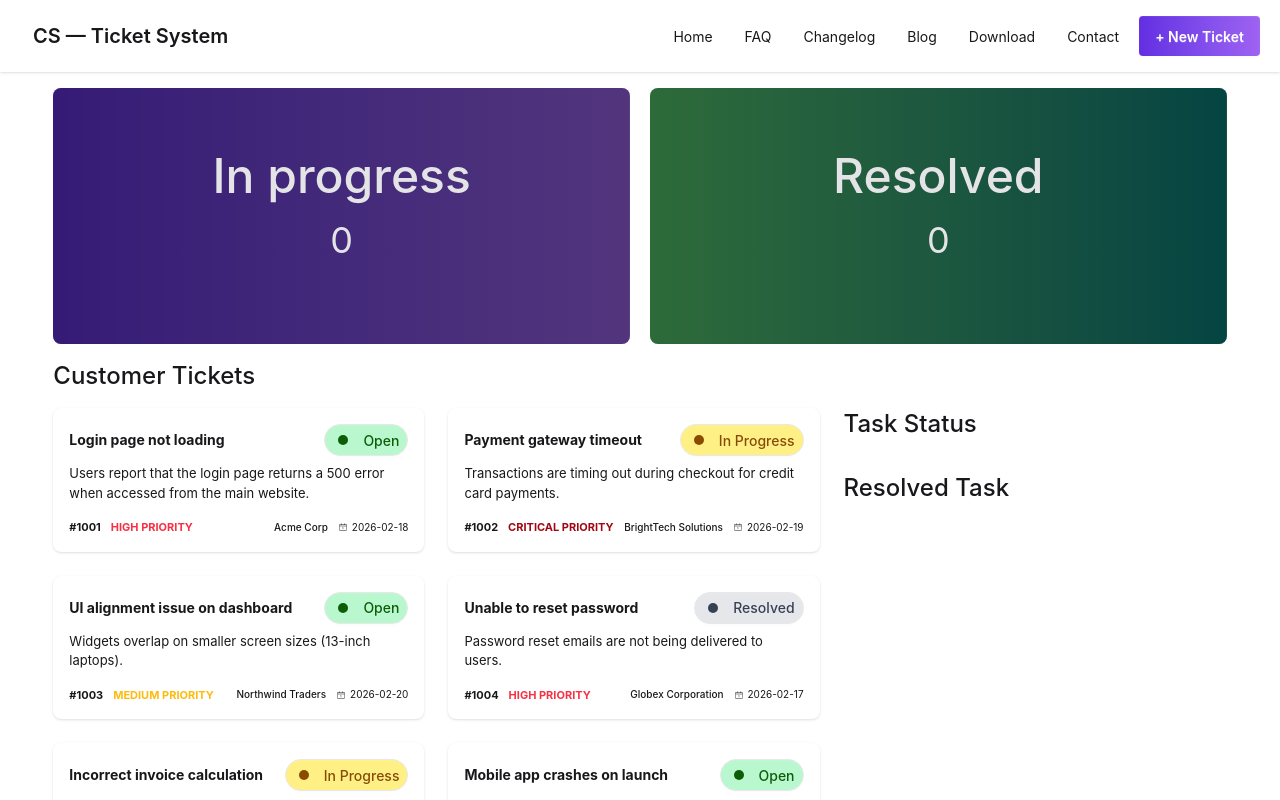
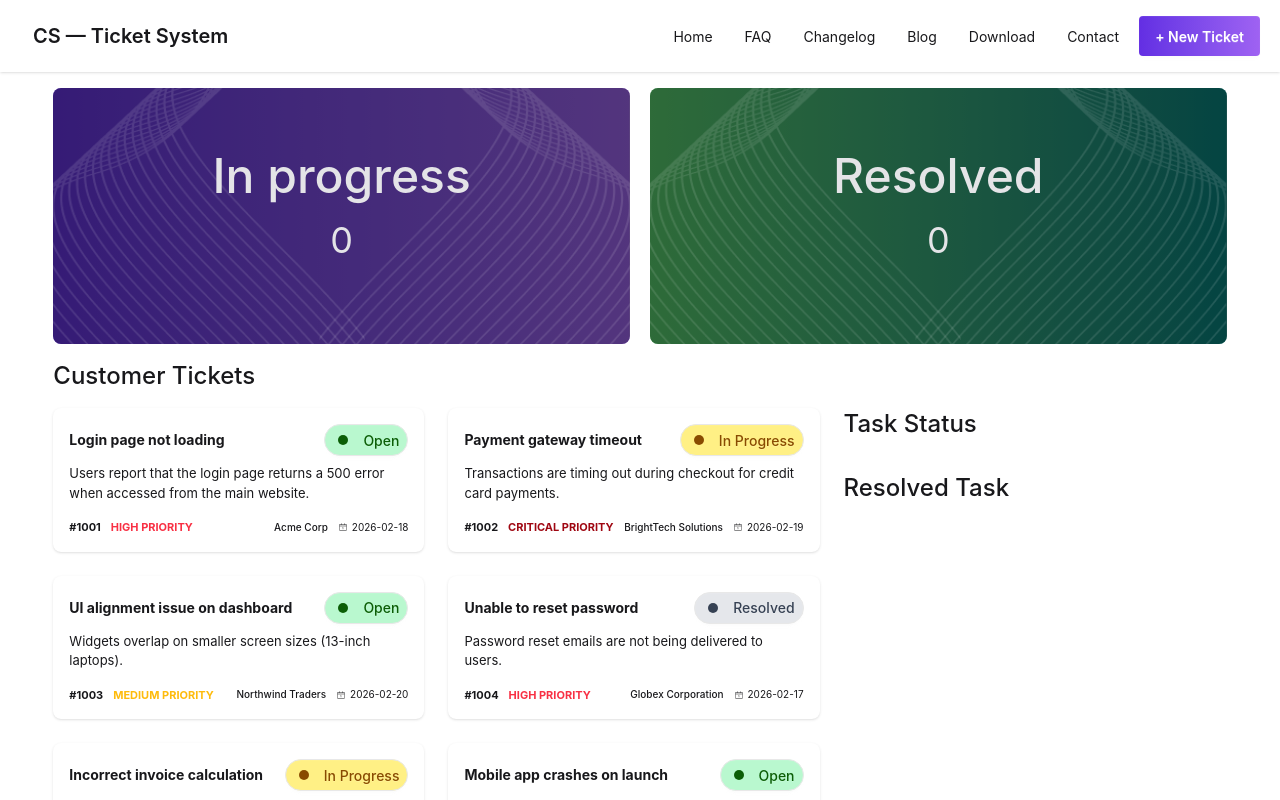
Before and after one commit to pkb1981/Assignment-7, a React (Vite) app: page / in a window 1280 px wide. Shown: the top 800 px of the page. Built offline with nearby package versions, Linux system fonts and the light colour scheme.

Commit message:
banner design complete

```diff
--- a/src/Components/Banner/Banner.jsx
+++ b/src/Components/Banner/Banner.jsx
@@ -1,3 +1,5 @@
+import bannerImg from "../../assets/vector1.png";
+
 const Banner = ({ inProgressTickets = [], resolvedTickets = [] }) => {
     const inProgressCount = inProgressTickets.length;
     const resolvedCount = resolvedTickets.length;
@@ -5,7 +7,20 @@ const Banner = ({ inProgressTickets = [], resolvedTickets = [] }) => {
     return (
         <div className="w-11/12 mx-auto my-4">
             <div className="grid grid-cols-1 sm:grid-cols-2 gap-5">
-                <div className="hero h-52 sm:h-64  rounded-lg overflow-hidden bg-gradient-to-r from-[#632EE3] to-[#9F62F2]">
+
+                {/*left banner imported from daisy ui */}
+                <div className="relative hero h-52 sm:h-64 rounded-lg overflow-hidden bg-gradient-to-r from-[#632EE3] to-[#9F62F2]">
+                    {/* Left Vector */}
+                    <img
+                        src={bannerImg}
+                        className="absolute left-0 bottom-0 h-full object-contain"
+                    />
+                    {/* Right Vector  scale-x-[-1] make the vector image face to face*/}
+                    <img
+                        src={bannerImg}
+                        className="absolute right-0 bottom-0 h-full object-contain scale-x-[-1]"
+                    />
+
                     <div className="hero-overlay"></div>
                     <div className="hero-content text-neutral-content text-center">
                         <div className="max-w-md">
@@ -15,7 +30,19 @@ const Banner = ({ inProgressTickets = [], resolvedTickets = [] }) => {
                     </div>
                 </div>
 
-                <div className="hero h-52 sm:h-64 rounded-lg overflow-hidden bg-gradient-to-r from-[#54CF68] to-[#00827A]">
+                {/* right banner imported form daisy ui */}
+                <div className="relative hero h-52 sm:h-64 rounded-lg overflow-hidden bg-gradient-to-r from-[#54CF68] to-[#00827A]">
+                    {/* Left Vector */}
+                    <img
+                        src={bannerImg}
+                        className="absolute left-0 bottom-0 h-full object-contain"
+                    />
+                    {/* Right Vector  scale-x-[-1] make the vector image face to face*/}
+                    <img
+                        src={bannerImg}
+                        className="absolute right-0 bottom-0 h-full object-contain scale-x-[-1]"
+                    />
+
                     <div className="hero-overlay"></div>
                     <div className="hero-content text-neutral-content text-center">
                         <div className="max-w-md">
@@ -25,7 +52,7 @@ const Banner = ({ inProgressTickets = [], resolvedTickets = [] }) => {
                     </div>
                 </div>
             </div>
-        </div>
+        </div >
     );
 };
 
```
Also changed, not shown: src/assets/vector1.png (added).
